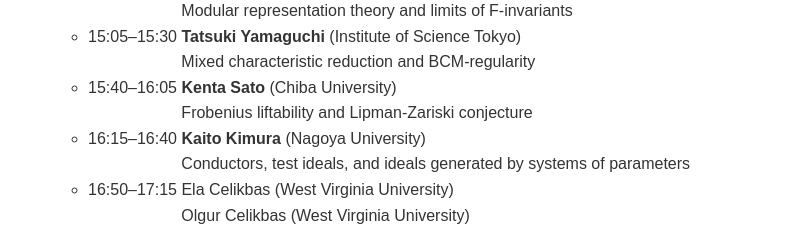
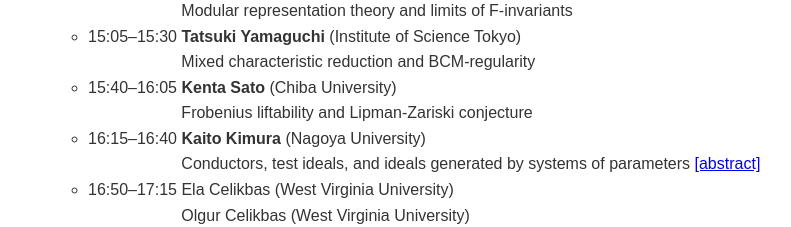
Before and after one commit to skumashiro/casymp46.github.io, a plain HTML site: page program.html in a window 1280 px wide. Shown: the part 1100-1327 px from the top of the page, without its empty margins (12-803 px from the left). Drawn offline with Linux system fonts and the light colour scheme.

Commit message:
Add files via upload

```diff
--- a/program.html
+++ b/program.html
@@ -119,7 +119,7 @@
 
         <li>16:15–16:40 <b>Kaito Kimura</b> (Nagoya University)<br>
           &nbsp;&nbsp;&nbsp;&nbsp;&nbsp;&nbsp;&nbsp;&nbsp;&nbsp;&nbsp;&nbsp;&nbsp;&nbsp;&nbsp;&nbsp;&nbsp;&nbsp;&nbsp;&nbsp;&nbsp;
-          Conductors, test ideals, and ideals generated by systems of parameters</li>
+          Conductors, test ideals, and ideals generated by systems of parameters <a href="pdf/Kaito Kimura.pdf" target="_blank">[abstract]</a> </li>
 
         <li>16:50–17:15 Ela Celikbas (West Virginia University)<br>
           &nbsp;&nbsp;&nbsp;&nbsp;&nbsp;&nbsp;&nbsp;&nbsp;&nbsp;&nbsp;&nbsp;&nbsp;&nbsp;&nbsp;&nbsp;&nbsp;&nbsp;&nbsp;&nbsp;&nbsp;
```
Also changed, not shown: 1 other file.
